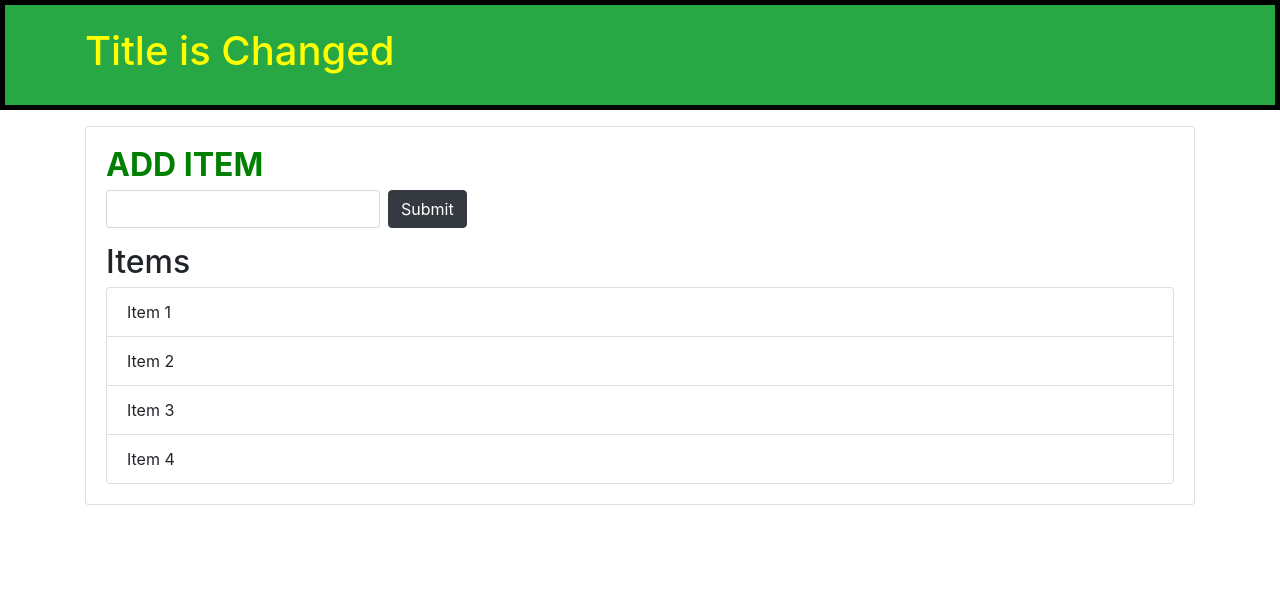
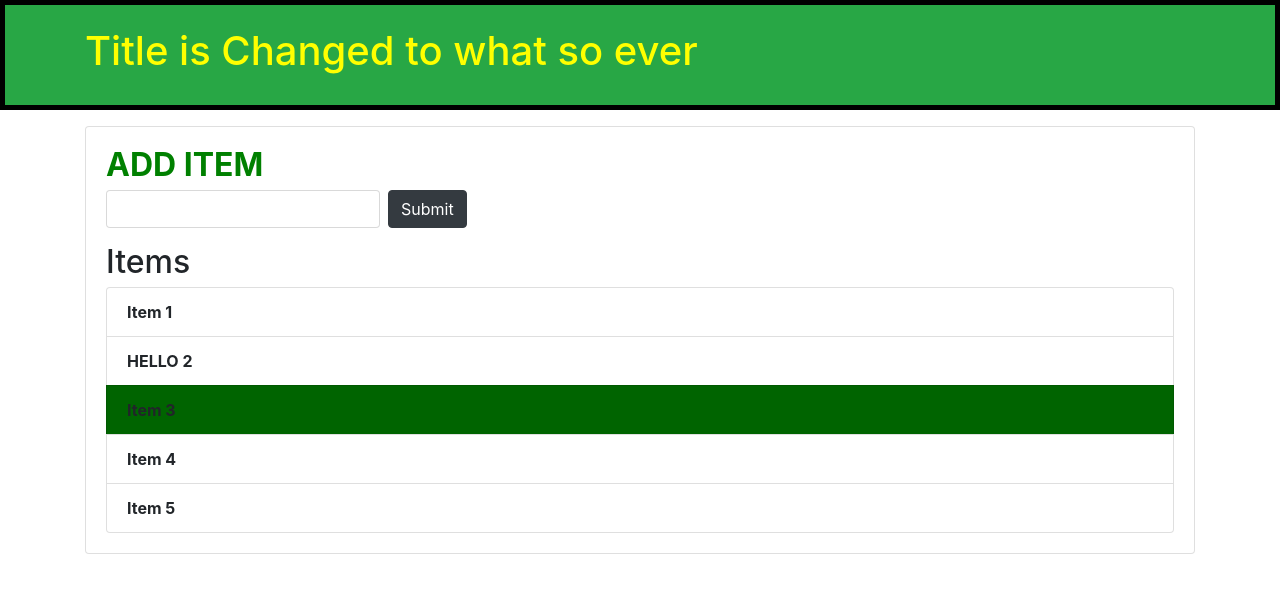
Before and after one commit to Vinay-M-01/LetsTestGit, a plain HTML site: page DOM/index.html in a window 1280 px wide. Drawn offline with nearby package versions, Linux system fonts and the light colour scheme.

Commit message:
Updated problems

```diff
--- a/DOM/dom.js
+++ b/DOM/dom.js
@@ -1,5 +1,5 @@
 console.log(document.forms);
-const title = document.getElementById('header-title').innerHTML = 'Title is Changed'
+const title = document.getElementById('header-title').innerHTML = 'Title is Changed to what so ever '
 document.getElementById('header-title').style.color = 'yellow'
 document.getElementById('main-header').style.border = 'solid 5px black'
 
@@ -8,3 +8,43 @@ document.getElementsByClassName('title')[0].style.color = 'green'
 
 
 console.log("Header title is now: " + title);
+
+var items = document.getElementsByClassName('list-group-item');
+items[1].textContent = 'HELLO 2'
+items[1].style.fontWeight = 'bold';
+
+items[2].style.backgroundColor = 'darkgreen';
+for(var i=0; i<items.length; i++)
+{
+    items[i].style.fontWeight = 'bold';
+}
+
+// var li = document.getElementsByTagName('li');
+// li[1].textContent = 'HELLO 2'
+// li[1].style.fontWeight = 'bold';
+
+// li[2].style.backgroundColor = 'darkgreen';
+// for(var i=0; i<li.length; i++)
+// {
+//     li[i].style.fontWeight = 'bold';
+// }
+
+// console.log(document.getElementsByClassName('list-group')[0].children[4].textContent = 'Modified using just class name');
+// console.log(document.getElementsByTagName('li')[4].style.backgroundColor = 'red');
+
+// var seconditem=document.querySelector('.list-group-item:nth-child(2)');
+// seconditem.style.backgroundColor = 'lightgreen';
+
+// var thirditem=document.querySelector('.list-group-item:nth-child(3)');
+// thirditem.innerHTML = '<p></p>';
+
+// var items = document.querySelectorAll('li');
+// console.log(items);
+// items[1].style.fontWeight = 'bold';
+// items[1].style.color = 'darkgreen';
+
+// var odd = document.querySelectorAll('.list-group')[0].children;
+
+// for(var i = 0; i < odd.length; i = i+2){
+//     odd[i].style.backgroundColor = 'green';
+// }
--- a/DOM/index.html
+++ b/DOM/index.html
@@ -26,6 +26,7 @@
       <li class="list-group-item">Item 2</li>
       <li class="list-group-item">Item 3</li>
       <li class="list-group-item">Item 4</li>
+      <li class="list-group-item">Item 5</li>
     </ul>
    </div>
   </div>
```
